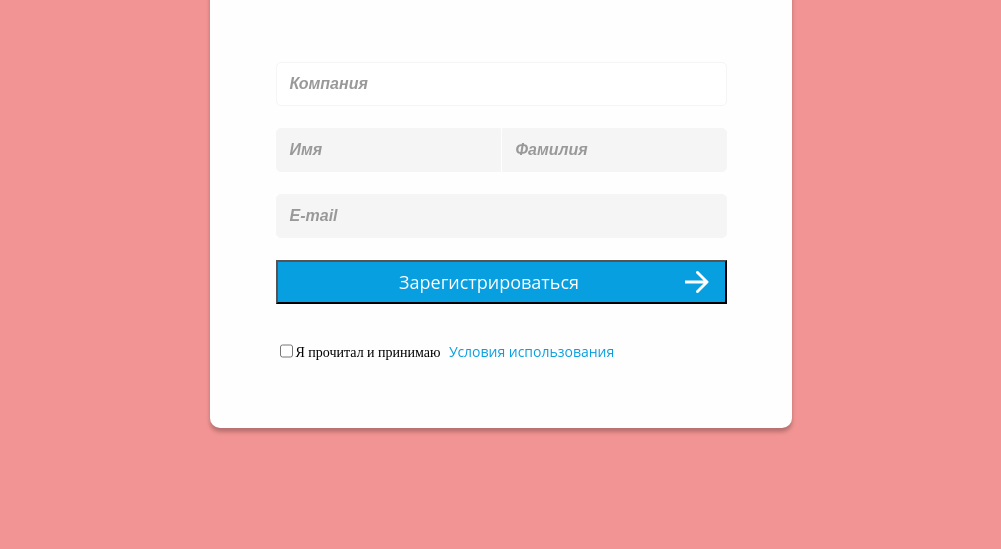
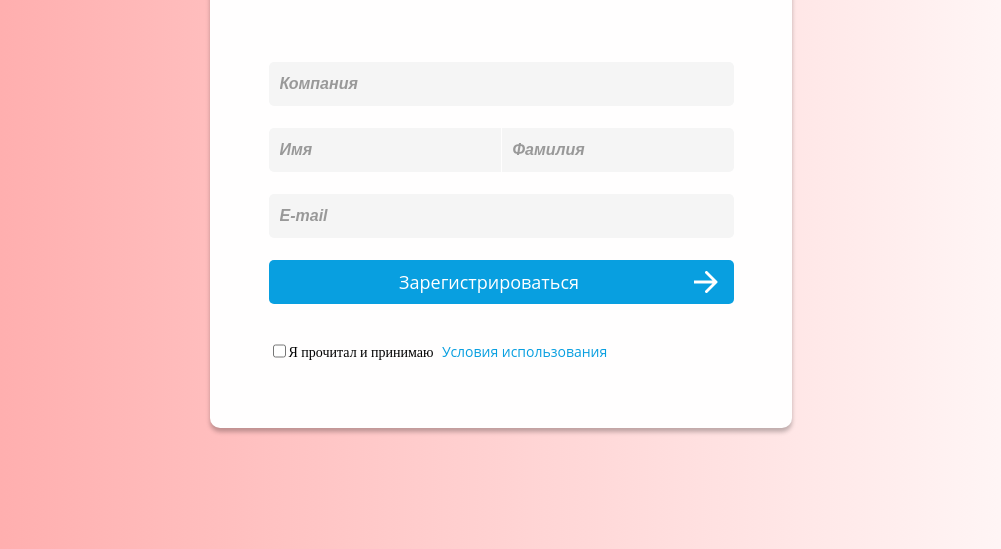
Before and after one commit to Viskhan-95/1-html, a plain HTML site: page index.html in a window 1280 px wide. Shown: the part 267-816 px from the top of the page, without its empty margins (139-1140 px from the left). Drawn offline with Linux system fonts and the light colour scheme.

Commit message:
доработал стили: применил border-radius для button, добавил padding в input и focus, изменил background

```diff
--- a/styles/style.css
+++ b/styles/style.css
@@ -8,7 +8,8 @@
 }
 
 body {
-    background-color: #F39494;
+    background: rgb(255,165,165);
+    background: linear-gradient(90deg, rgba(255,165,165,1) 0%, rgba(255,255,255,1) 100%);
     display: flex;
     justify-content: center;
     align-items: center;
@@ -36,12 +37,19 @@ body {
 
  input {
     height: 44px;
-    border: 1px solid #F5F5F5;
     border-radius: 5px;
     background-color: #F5F5F5;
     color: #333333;
     font-size: 16px;
     font-weight: 600;
+    padding-left: 11px;
+    border: none;
+ }
+
+ input:focus {
+   background-color: #FFF;
+   outline: none;
+   border: 1px solid #F5F5F5;
  }
 
 h1 {
@@ -69,6 +77,9 @@ button {
     display: flex;
     justify-content: center;
     align-items: center;
+    border-radius: 5px;
+    border: none;
+    cursor: pointer;
 }
 
 button > p {
@@ -93,7 +104,6 @@ label > a {
  }
 
  .form > input:first-child {
-    background-color: #FFF;
     margin-top: 47px;
  }
 
@@ -119,5 +129,4 @@ label > a {
  ::placeholder {
     font-style: italic;
     color: #999999;
-    padding-left: 11px;
  }
```
